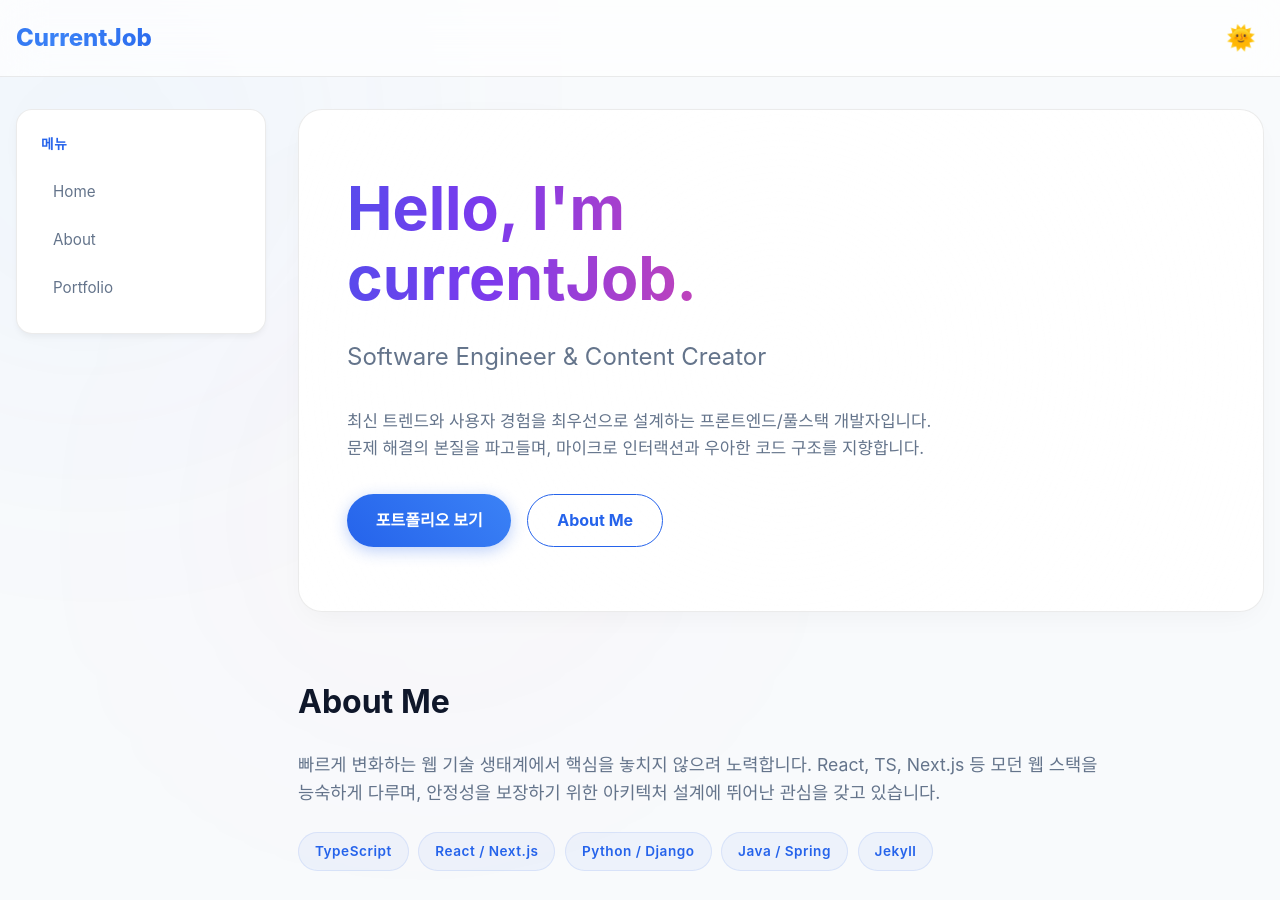
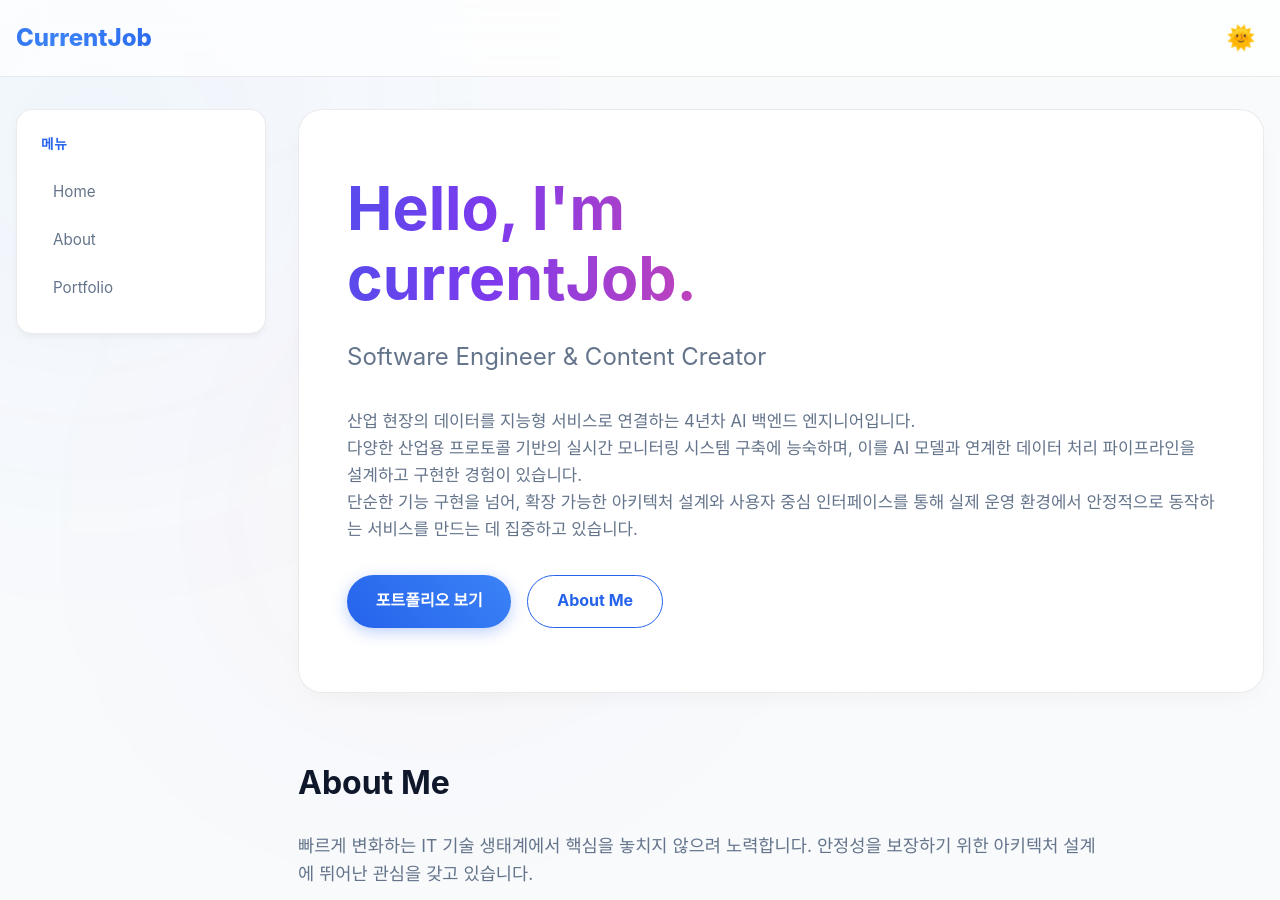
Before and after one commit to currentJob/currentJob.github.io, a Jekyll site: the page built from index.md, in a window 1280 px wide and 900 px high. Built offline with Jekyll 4.4.1, drawn with Linux system fonts in a browser that asks for light colours; some of the changed text lies outside the part shown.

Commit message:
Doc: 메인 소개글 수정

```diff
--- a/_config.yml
+++ b/_config.yml
@@ -19,7 +19,7 @@
 # in the templates via {{ site.myvariable }}.
 
 title: Your awesome title
-email: an8957@naver.com
+email: an8957@gmail.com
 description: |
   안녕하세요! 이 블로그는 <strong>CurrentJob</strong>의 개발 여정을 기록하는 공간입니다.
   이곳에서는 제 기술 역량, 수행한 프로젝트, 개발하면서 배운 지식 및 경험을 공유합니다.
--- a/index.md
+++ b/index.md
@@ -7,8 +7,9 @@ title: Home
     <h1 class="text-gradient">Hello, I'm <br>{{ site.github_username | default: 'CurrentJob' }}.</h1>
     <h2>Software Engineer & Content Creator</h2>
     <p>
-        최신 트렌드와 사용자 경험을 최우선으로 설계하는 프론트엔드/풀스택 개발자입니다.<br>
-        문제 해결의 본질을 파고들며, 마이크로 인터랙션과 우아한 코드 구조를 지향합니다.
+        산업 현장의 데이터를 지능형 서비스로 연결하는 4년차 AI 백엔드 엔지니어입니다.<br>
+        다양한 산업용 프로토콜 기반의 실시간 모니터링 시스템 구축에 능숙하며, 이를 AI 모델과 연계한 데이터 처리 파이프라인을 설계하고 구현한 경험이 있습니다.<br>
+        단순한 기능 구현을 넘어, 확장 가능한 아키텍처 설계와 사용자 중심 인터페이스를 통해 실제 운영 환경에서 안정적으로 동작하는 서비스를 만드는 데 집중하고 있습니다.<br>
     </p>
     <div style="display:flex; gap: 1rem; margin-top: 2rem;">
         <a href="#portfolio" class="btn">포트폴리오 보기</a>
@@ -19,15 +20,15 @@ title: Home
 <div id="about" style="margin-bottom: 4rem;">
     <h2 style="font-size: 2rem; margin-bottom: 1.5rem;">About Me</h2>
     <p style="font-size: 1.1rem; max-width: 800px;">
-        빠르게 변화하는 웹 기술 생태계에서 핵심을 놓치지 않으려 노력합니다. React, TS, Next.js 등 모던 웹 스택을 능숙하게 다루며,
+        빠르게 변화하는 IT 기술 생태계에서 핵심을 놓치지 않으려 노력합니다.
         안정성을 보장하기 위한 아키텍처 설계에 뛰어난 관심을 갖고 있습니다.
     </p>
     <div class="tech-stack" style="margin-top: 1rem;">
-        <span class="tech-badge" style="font-size:0.85rem; padding: 0.5rem 1rem;">TypeScript</span>
-        <span class="tech-badge" style="font-size:0.85rem; padding: 0.5rem 1rem;">React / Next.js</span>
-        <span class="tech-badge" style="font-size:0.85rem; padding: 0.5rem 1rem;">Python / Django</span>
-        <span class="tech-badge" style="font-size:0.85rem; padding: 0.5rem 1rem;">Java / Spring</span>
-        <span class="tech-badge" style="font-size:0.85rem; padding: 0.5rem 1rem;">Jekyll</span>
+        <span class="tech-badge" style="font-size:0.85rem; padding: 0.5rem 1rem;">Java</span>
+        <span class="tech-badge" style="font-size:0.85rem; padding: 0.5rem 1rem;">C#</span>
+        <span class="tech-badge" style="font-size:0.85rem; padding: 0.5rem 1rem;">Python</span>
+        <span class="tech-badge" style="font-size:0.85rem; padding: 0.5rem 1rem;">Docker</span>
+        <span class="tech-badge" style="font-size:0.85rem; padding: 0.5rem 1rem;">Git</span>
     </div>
 </div>
 
```
